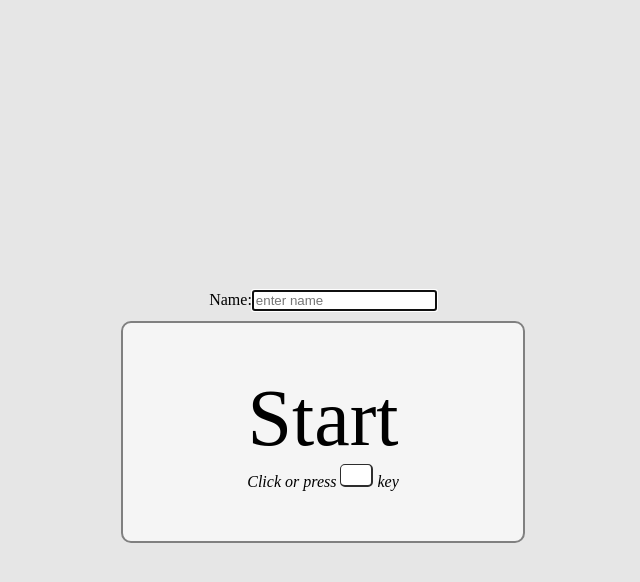
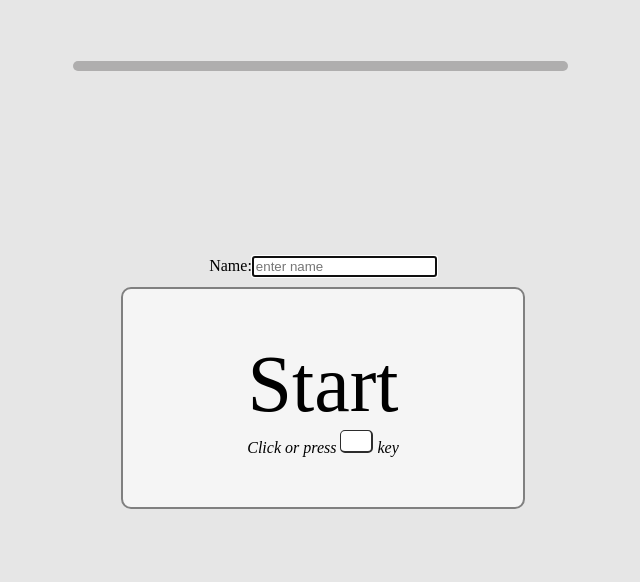
Before and after one commit to rgerum/image_presenter, a Flask app: page / in a window 1280 px wide. Shown: the top 582 px of the page, without its empty margins (317-957 px from the left). Run offline with Flask 3, Linux system fonts and the light colour scheme; data that the repository does not hold is empty.

Commit message:
added progress bar

```diff
--- a/main.py
+++ b/main.py
@@ -34,12 +34,27 @@ def image(number):
 def data():
     with open("static/interp_exp_files/interpretability_experiment_formatting.txt", "r") as fp:
         data = json.load(fp)
+    # add index
+    for i, d in enumerate(data):
+        d["index"] = i
+    # shuffle the data
     np.random.shuffle(data)
     for d in data:
-        if np.random.random() > 0.5:
+        # flip a join for the choices and store the original order
+        coin1 = np.random.random() > 0.5
+        d["choices1_orig"] = d["choices1"]
+        d["choices2_orig"] = d["choices2"]
+        if coin1:
             d["choices1"], d["choices2"] = d["choices2"], d["choices1"]
-        if np.random.random() > 0.5:
+        d["choices_flip"] = coin1
+
+        # flip a join for the maps and store the original order
+        coin2 = np.random.random() > 0.5
+        d["maps1_orig"] = d["maps1"]
+        d["maps2_orig"] = d["maps2"]
+        if coin2:
             d["maps1"], d["maps2"] = d["maps2"], d["maps1"]
+        d["maps_flip"] = coin2
     return data
 
 
--- a/templates/index.html
+++ b/templates/index.html
@@ -7,6 +7,12 @@
     <link rel="stylesheet" href="style.css" />
 </head>
 <body>
+<div class="global_progress">
+    <div>
+        <span></span>
+    </div>
+    <p></p>
+</div>
 <div class="display" id="display_start">
     <div class="question">
         <span id="question_text"></span>
@@ -110,6 +116,11 @@
         document.querySelector(".progress").style.width = `${progress}%`;
     }
 
+    function set_global_progress(i, count) {
+        document.querySelector(".global_progress div span").style.width = `${i/count*100}%`;
+        document.querySelector(".global_progress p").innerText = `${i}/${count}`;
+    }
+
     async function ProcessEvents() {
         // show the start screen
         show("#display_start");
@@ -124,6 +135,7 @@
 
         // iterate over the questions
         for(let j = 0; j < question_list.length; j++) {
+            set_global_progress(j, question_list.length);
             // fill the display with the data
             let data = question_list[j];
             await set_data(data)
--- a/templates/style.css
+++ b/templates/style.css
@@ -3,7 +3,7 @@ body {
 }
 
 .display {
-    margin-top: max((100vh - 450px) / 3, 0px);
+    /*margin-top: max((100vh - 450px) / 3, 0px);*/
     /* background: #c2c2c2;
     border: 2px solid black;
     border-radius: 10px; */
@@ -94,3 +94,31 @@ body {
     flex-direction: column;
     gap: 10px;
 }
+
+.global_progress {
+    margin: 0 auto;
+    margin-top: 50px;
+    display: flex;
+    align-items: center;
+    width: 500px;
+}
+
+.global_progress div {
+    width: 500px;
+    height: 10px;
+    background: #afaeae;
+    border-radius: 5px;
+    overflow: hidden;
+}
+
+.global_progress div span {
+    display: block;
+    width: 0;
+    height: 100%;
+    background: #fd4040;
+    transition: width 0.3s ease-in-out;
+}
+
+.global_progress p {
+    margin-left: 5px;
+}
```
